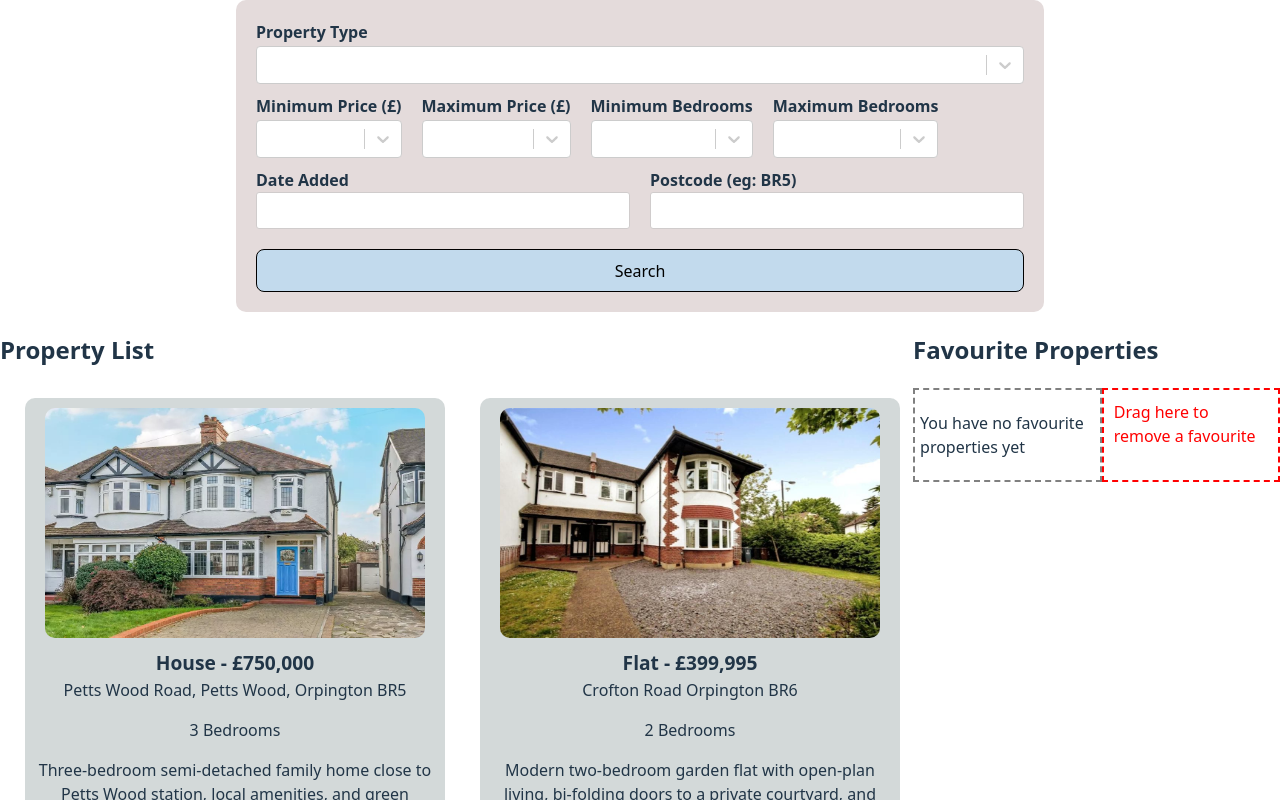
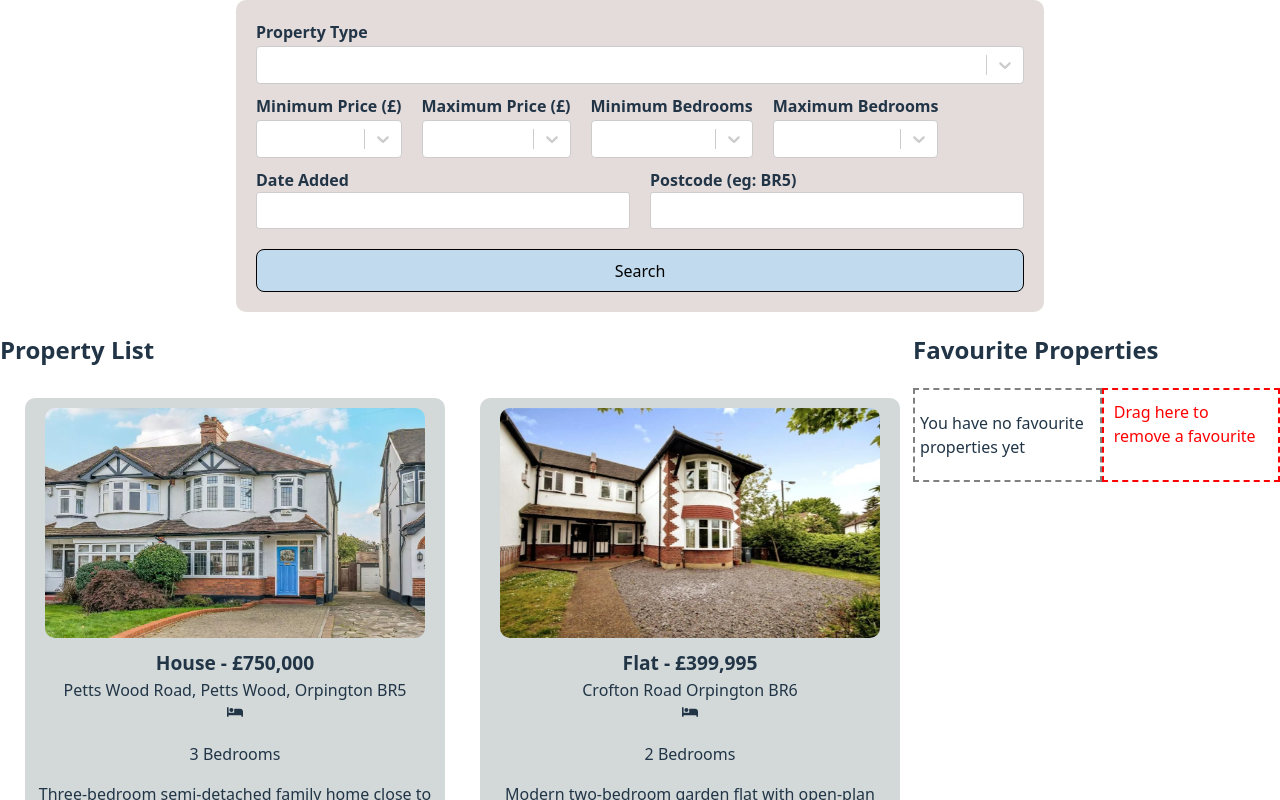
Before and after one commit to shashini13/React-CW, a React (Vite) app: page / in a window 1280 px wide. Shown: the top 800 px of the page. Built offline with nearby package versions, Linux system fonts and the light colour scheme.

Commit message:
Added the bedroom icon to property cards

```diff
--- a/src/components/PropertyCard.jsx
+++ b/src/components/PropertyCard.jsx
@@ -1,4 +1,5 @@
 import { Link } from "react-router-dom";
+import { FaBed } from "react-icons/fa";
 
 const PropertyCard = ({p, onFavourite, isFavourite=false, draggable=true}) => {
 
@@ -17,7 +18,10 @@ const PropertyCard = ({p, onFavourite, isFavourite=false, draggable=true}) => {
             <img src={p.picture}></img>
             <h2 className="property-card-h2">{p.type} - £{p.price.toLocaleString()}</h2>
             <p className="property-card-location-p">{p.location}</p>
-            <p>{p.bedrooms} Bedrooms</p>
+            <div className="property-card-bedroom-div">
+                <FaBed/>
+                <p>{p.bedrooms} Bedrooms</p>
+            </div>
 
             <p>{p.smallDescription}</p>
 
@@ -25,7 +29,10 @@ const PropertyCard = ({p, onFavourite, isFavourite=false, draggable=true}) => {
                 <button className="property-card-btn">View Details</button>
             </Link>
 
-            <button onClick={() => onFavourite(p)} className="property-card-btn">
+            <button onClick={() =>
+                onFavourite(p)}
+                className="property-card-btn"
+            >
                 {isFavourite ? "Remove" : "Add to favourites"}</button>
         </div>
     )
```
